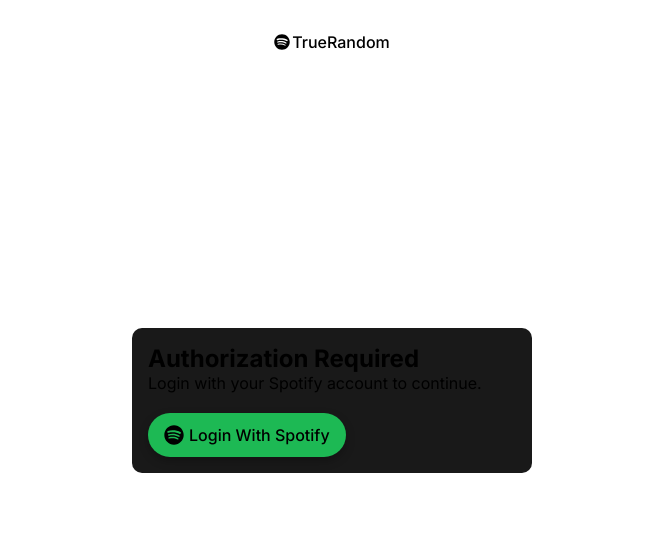
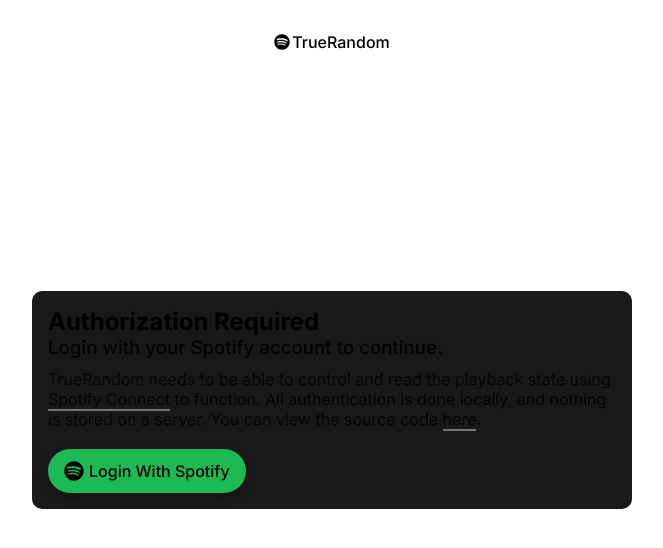
Before and after one commit to vilP1l/spotify-true-random, a Next.js app in the folder web/: page /login in a window 1280 px wide. Shown: the top 548 px of the page, without its empty margins (308-971 px from the left). Built offline with nearby package versions, Linux system fonts and the light colour scheme.

Commit message:
add a sort description on why spotify login is needed

```diff
--- /dev/null
+++ b/web/components/ExternalLink.tsx
@@ -0,0 +1,15 @@
+import styled from "styled-components";
+
+export default styled.a.attrs({
+  target: '_blank',
+  rel: 'noopener noreferrer',
+})`
+  cursor: pointer;
+  border-bottom: 2px solid;
+  border-color: rgba(255, 255, 255, 0.5);
+  transition: border-color 0.2s;
+
+  :hover {
+    border-color: rgba(255, 255, 255, 0.4);
+  }
+`;
--- a/web/pages/login.tsx
+++ b/web/pages/login.tsx
@@ -4,6 +4,7 @@
 import { motion } from 'framer-motion';
 import Header from '../components/Header';
 import Head from 'next/head';
+import ExternalLink from '../components/ExternalLink';
 
 export default function Login() {
   return (
@@ -15,7 +16,8 @@
         <Header />
         <Content>
           <h2>Authorization Required</h2>
-          <p>Login with your Spotify account to continue.</p>
+          <h3>Login with your Spotify account to continue.</h3>
+          <p>TrueRandom needs to be able to control and read the playback state using <ExternalLink href="https://support.spotify.com/us/article/spotify-connect/">Spotify Connect</ExternalLink> to function. All authentication is done locally, and nothing is stored on a server. You can view the source code <ExternalLink href="https://github.com/vilP1l/spotify-true-random/tree/web">here</ExternalLink>.</p>
           <div style={{display: 'flex'}}>
             <SpotifyLoginButton href="/api/authurl">
               <FaSpotify size={20} />
@@ -39,18 +41,28 @@
 const Content = styled.div`
   display: flex;
   flex-direction: column;
-  width: 400px;
+  width: 600px;
   margin: 1em;
   background: #191919;
   padding: 1em;
   border-radius: 10px;
 
-  h1, h2, p {
+  h1, h2, h3, p {
     margin: 0;
   }
 
   h1 {
     margin-bottom: 2px;
+  }
+
+  h3 {
+    margin-bottom: 10px;
+    font-weight: 500;
+    opacity: 0.9;
+  }
+
+  p {
+    opacity: 0.8;
   }
 `;
 
```
